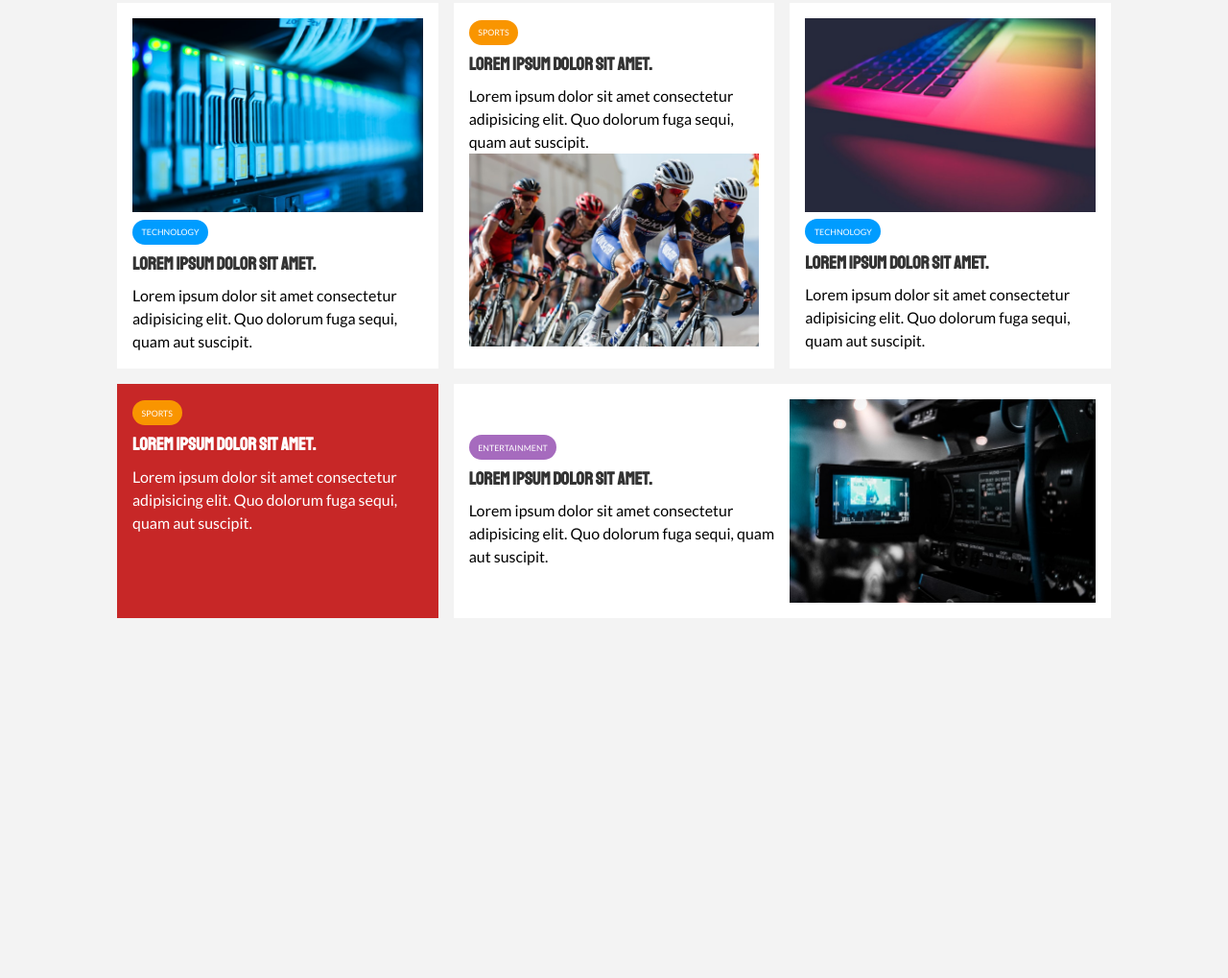
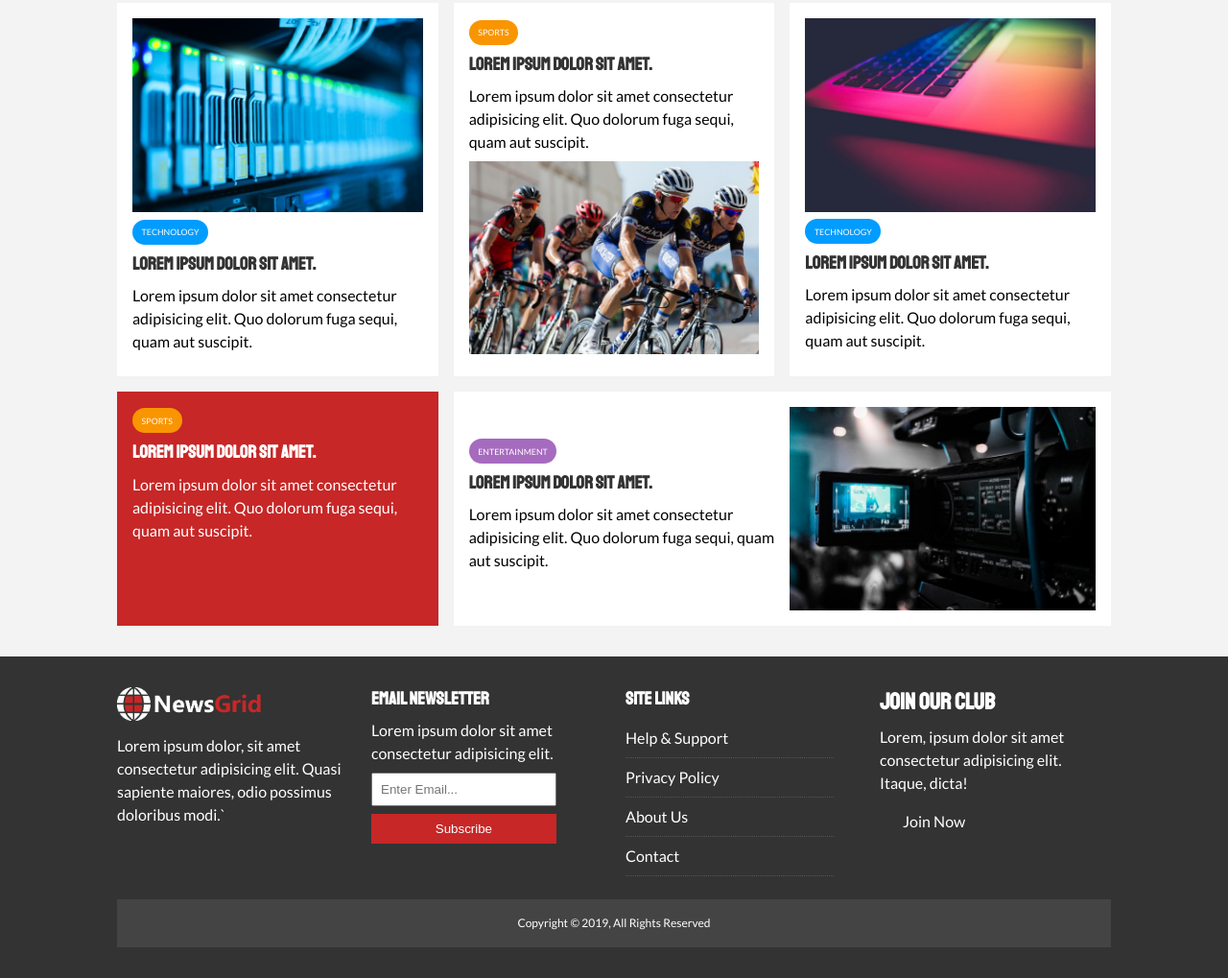
Before and after one commit to CurtisKil/newsGrid, a plain HTML site: page HTML&CSS/newsGrid/index.html in a window 1280 px wide. Shown: the part 867-1886 px from the top of the page at 96% size. Before the commit the page ends 1543 px from the top, so only its background shows below. Drawn offline with Linux system fonts and the light colour scheme.

Commit message:
Added/Styled Footer With Grid

```diff
--- a/HTML&CSS/newsGrid/css/style.css
+++ b/HTML&CSS/newsGrid/css/style.css
@@ -31,6 +31,10 @@ a {
 
 ul {
   list-style: none;
+}
+
+p {
+  margin: 0.5rem 0;
 }
 
 img {
@@ -163,6 +167,16 @@ h6 {
   padding: 3rem;
 }
 
+.list li {
+  padding: 0.5rem 0;
+  border-bottom: #555 dotted 1px;
+  width: 90%;
+}
+
+.list li a:hover {
+  color: var(--primary-color) !important;
+}
+
 /* Navigation */
 #main-nav {
   background: #fff;
@@ -265,3 +279,41 @@ h6 {
 #home-articles .articles-container > *:last-child {
   grid-column: 2 / span 2;
 }
+
+/* Footer */
+#main-footer {
+  background: var(--dark-color);
+  color: #fff;
+}
+
+#main-footer img {
+  width: 150px;
+}
+
+#main-footer a {
+  color: #fff;
+}
+
+#main-footer .footer-container {
+  display: grid;
+  grid-template-columns: repeat(4, 1fr);
+  grid-gap: 1.5rem;
+}
+
+#main-footer .footer-container > *:last-child {
+  background: #444;
+  grid-column: 1 / span 4;
+  padding: 0.5rem;
+  text-align: center;
+  font-size: 0.75rem;
+}
+
+#main-footer .footer-container input[type="email"] {
+  width: 80%;
+  padding: 0.5rem;
+  margin-bottom: 0.5rem;
+}
+
+#main-footer .footer-container input[type="submit"] {
+  width: 80%;
+}
--- a/HTML&CSS/newsGrid/index.html
+++ b/HTML&CSS/newsGrid/index.html
@@ -152,10 +152,53 @@
                 dolorum fuga sequi, quam aut suscipit.
               </p>
             </div>
-            <img src="img/articles/ent2.jpg" alt="" />
+            <img src="img/articles/ent2.jpg" alt="Entertainment" />
           </article>
         </div>
       </div>
     </section>
+
+    <!-- Footer -->
+    <footer id="main-footer" class="py-2">
+      <div class="container footer-container">
+        <div>
+          <img src="img/logo_light.png" alt="NewsGrid" />
+          <p>
+            Lorem ipsum dolor, sit amet consectetur adipisicing elit. Quasi
+            sapiente maiores, odio possimus doloribus modi.`
+          </p>
+        </div>
+        <div>
+          <h3>Email Newsletter</h3>
+          <p>Lorem ipsum dolor sit amet consectetur adipisicing elit.</p>
+          <form>
+            <input type="email" placeholder="Enter Email..." />
+            <input type="submit" value="Subscribe" class="btn btn-primary" />
+          </form>
+        </div>
+        <div>
+          <h3>Site Links</h3>
+          <ul class="list">
+            <li><a href="#">Help & Support</a></li>
+            <li><a href="#">Privacy Policy</a></li>
+            <li><a href="#">About Us</a></li>
+            <li><a href="#">Contact</a></li>
+          </ul>
+        </div>
+        <div>
+          <h2>Join Our Club</h2>
+          <p>
+            Lorem, ipsum dolor sit amet consectetur adipisicing elit. Itaque,
+            dicta!
+          </p>
+          <a href="#" class="btn btn-secondary">Join Now</a>
+        </div>
+        <div>
+          <p>
+            Copyright &copy; 2019, All Rights Reserved
+          </p>
+        </div>
+      </div>
+    </footer>
   </body>
 </html>
```
